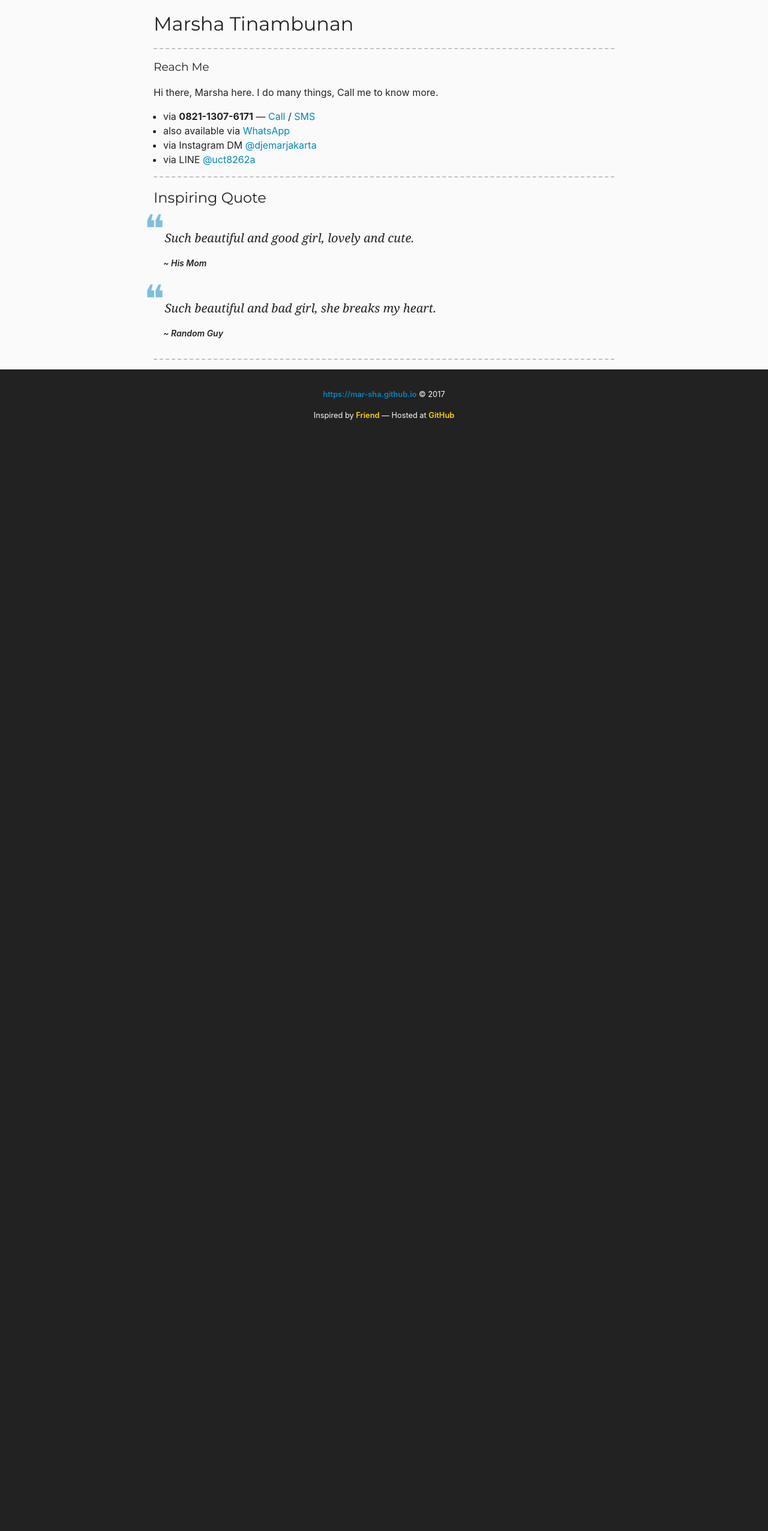
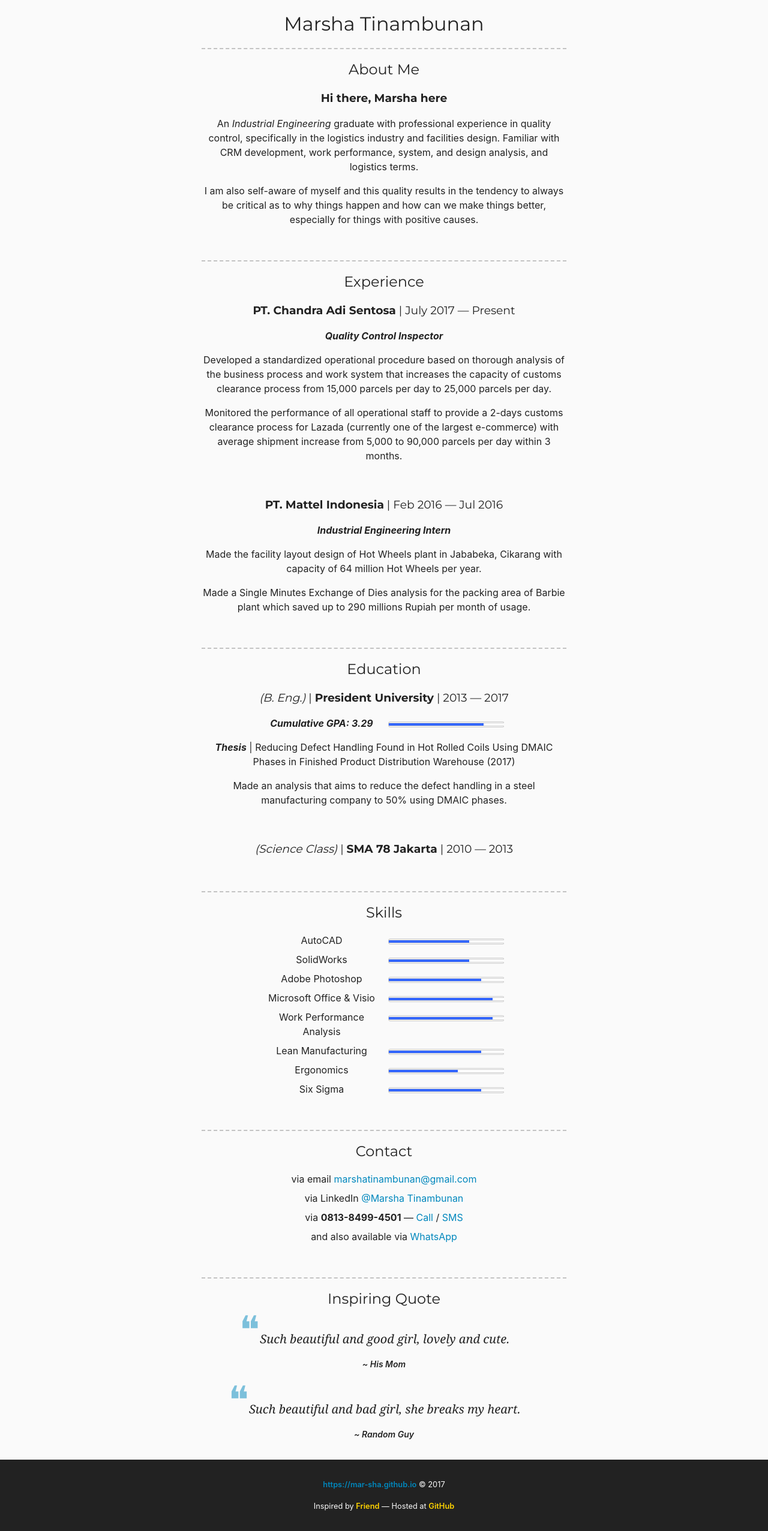
Before and after one commit to mar-sha/mar-sha, a Jekyll site: the page built from pages/html.index.md, in a window 1280 px wide. Shown: the whole page at 60% size. Built offline with Jekyll 4.4.1, drawn with Linux system fonts in a browser that asks for light colours; before the commit the page ends 900 px from its top, so only the background shows below that.

Commit message:
jekyll
- update content
- add form.css

```diff
--- /dev/null
+++ b/_sass/lib/_form.scss
@@ -0,0 +1,105 @@
+/* Form
+  =========================================================================== */
+.input-control + label .input-face, .input-control + .input-face, button, input, optgroup, select, textarea {
+  font-family: inherit; line-height: inherit; vertical-align: middle;
+  background: #fff; border: solid 1px #ccc;
+  border-radius: 3px; height: 1.75em;
+  max-width: 100%; width: 200px; padding: 1px 4px;
+  p > &, div > & { margin: -2px 0px; }
+  &:focus, &:active { border-color: #36f; box-shadow: 0 0 3px #36f; }
+}
+label { display: inline-block; max-width: 100%; }
+optgroup { font-size: small; }
+fieldset { border: solid 1px #ccc; min-width: inherit; border-radius: 3px; padding: 0 1em; }
+legend { margin: auto; padding: 0 .5em; }
+textarea { vertical-align: top; max-width: 100%; height: auto; resize: vertical; }
+
+[type=button], [type=reset], [type=submit], [type=image], button {
+   padding: 0 .5em; text-align: center;
+  color: #fff; background: #36f; border-color: transparent;
+  &:hover, &:focus, &:active { background: #03c; border-color: transparent; }
+}
+
+[type=image] { padding: 0; display: inline-block; }
+[type=file] { padding: 0; height: auto; font-size: .85em; background: transparent; border-color: transparent; }
+[type=checkbox], [type=radio]{ margin: 0 8px; width: auto; background: transparent; }
+.input-control {
+  &[type=file] {
+    position: absolute; bottom: 0; right: 0;
+    &:focus, &:active{
+      box-shadow: 0 0;
+      + label .input-face, + .input-face {
+        border-color: #36f; background: #cdf;
+      }
+    }
+    + label .input-face, + .input-face {
+      display: inline-block; background: #eee; min-height: 1.75em; padding: 1px .5em;
+      border: solid 1px #ccc; border-radius: 3px; text-align: center; font-weight: 600;
+      &:hover { border-color: #36f; background: #cdf; }
+      div { text-overflow: ellipsis; white-space: nowrap; overflow: hidden; text-align: left; }
+    }
+    &[multiple] { + label .input-face, + .input-face { height: auto; }}
+  }
+  &[type=checkbox], &[type=radio] {
+    position: absolute; height: 0; width: 0; border-color: transparent; opacity: 0; z-index: -1;
+      & + label .input-face,
+      & + .input-face {
+      display: inline-block; height: 1em; width: 1em; border-width: 2px; border-radius: 3px; margin: 6px;
+      &:after{
+        content: ''; position: absolute; margin: auto; height: .5em; width: .5em;
+        bottom: 0; right: 0; left: 0; top: 0; border-radius: 0;
+      }
+      &:hover { border-color: #36f; box-shadow: 0 0 3px #36f; }
+    }
+    &:focus, &:active { box-shadow: 0 0; & + label .input-face, & + .input-face { border-color: #36f; box-shadow: 0 0 3px #36f; } }
+    &:checked { & + label .input-face, & + .input-face { &:after{ background: #36f; } } }
+  }
+  &[type=radio] { & + label .input-face, & + .input-face { &, &:after{ border-radius: 50%; } } }
+}
+
+[type=range] {
+  -webkit-appearance: none; background: transparent; padding: 0;
+  border-color: transparent; box-shadow: 0 0 3px transparent;
+  &::-webkit-slider-runnable-track { border: 1px solid #ccc;width: 100%;height: 0; }
+  &::-moz-range-track { border: 1px solid #ccc;width: 100%;height: 0; }
+  &::-ms-track { border: 1px solid #ccc;width: 100%;height: 0; }
+  &::-webkit-slider-thumb {
+    &:hover { border-color: #36f; box-shadow: 0 0 3px #36f; }
+    border: 2px solid #ccc;width: 1em;height: 1em;border-radius: 50%;background: #fff; box-sizing: border-box;
+    -webkit-appearance: none;margin-top: -.5em;
+  }
+  &::-moz-range-thumb {
+    &:hover { border-color: #36f; box-shadow: 0 0 3px #36f; }
+    border: 2px solid #ccc;width: 1em;height: 1em;border-radius: 50%;background: #fff; box-sizing: border-box;
+  }
+  &::-ms-thumb {
+    &:hover { border-color: #36f; box-shadow: 0 0 3px #36f; }
+    border: 2px solid #ccc;width: 1em;height: 1em;border-radius: 50%;background: #fff; box-sizing: border-box;
+    margin-top: 0;
+  }
+  &:focus, &:active  {
+    border-color: transparent; box-shadow: 0 0 3px transparent;
+    &::-webkit-slider-thumb { box-shadow: 0 0 3px #36f; border-color: #36f; background: #36f; }
+    &::-moz-range-thumb { box-shadow: 0 0 3px #36f; border-color: #36f; background: #36f; }
+    &::-ms-thumb { box-shadow: 0 0 3px #36f; border-color: #36f; background: #36f; }
+  }
+}
+
+progress,
+meter {
+  max-width: 100%; width: 200px; height: 0.25em; margin: .75em 0; overflow: hidden;
+  background: #fff;border: 0;box-shadow: 0 0 0 1px #ccc;border-radius: 3px; vertical-align: middle;
+
+  &::-webkit-meter-bar {background: #fff; border: 0;box-shadow: 0 0 0 1px #ccc;}
+  &::-webkit-progress-bar {background: #fff; border: 0;box-shadow: 0 0 0 1px #ccc;}
+
+  &::-webkit-meter-optimum-value {background: #36f;}
+  &::-webkit-progress-value {background: #36f;}
+
+  &::-moz-meter-bar {background: #36f;}
+  &::-moz-progress-bar {background: #36f;}
+
+  &::-ms-meter-optimum-value {background: #36f;}
+  &::-ms-progress-value {background: #36f;}
+}
+progress{ margin-left: 4px; margin-right: 4px;}
--- a/_sass/theme.scss
+++ b/_sass/theme.scss
@@ -45,6 +45,7 @@ $on-lg:               960px !default;
 @import
   "lib/normalize",
   "lib/nprogress",
+  "lib/form",
   "lib/ratio",
   "lib/layout",
   "theme/base",
--- a/_sass/theme/_override.scss
+++ b/_sass/theme/_override.scss
@@ -276,6 +276,14 @@ table.responsive {
     }}
   }
 }
+.yellow {
+  section { background-color: $y-color; color: $dark-color; }
+  .inline-menu { color:$y-color; .active a { border-color:$y-color; }
+    li a { color: $y-color; &:active, &:focus, &:hover {
+      background-color:$y-color; color:$dark-color;
+    }}
+  }
+}
 
 .rotator {
   position: fixed;
--- a/pages/html.index.md
+++ b/pages/html.index.md
@@ -3,21 +3,107 @@ permalink:      /
 title:          Home
 menu_index:     0
 ---
-# Marsha Tinambunan[](# '{">":"find","tag":"main","className":"align-left"}')
+<style>
+main div.container { max-width: 640px; }
+progress, meter { height: 0.5em; }
+</style>
+# Marsha Tinambunan[](# '{">":"find","tag":"main","className":"align-center"}')
 
 ---
+## About Me
 
-### Reach Me
+### **Hi there, Marsha here**
 
-Hi there, Marsha here. I do many things, Call me to know more.
+An _Industrial Engineering_ graduate with professional experience in quality control,
+specifically in the logistics industry and facilities design. Familiar with
+CRM development, work performance, system, and design analysis, and logistics
+terms.
 
-- via **0821-1307-6171** — [Call][Call] / [SMS][SMS]
-- also available via [WhatsApp][WhatsApp]
-- via Instagram DM [@djemarjakarta][Instagram]
-- via LINE [@uct8262a][Line]
+I am also self-aware of myself and this quality results in the tendency to always be
+critical as to why things happen and how can we make things better, especially for
+things with positive causes.
+
+<br>
 
 ---
+## Experience
 
+### **PT. Chandra Adi Sentosa** | July 2017 — Present
+**_Quality Control Inspector_**
+
+Developed a standardized operational procedure based on thorough analysis
+of the business process and work system that increases the capacity of
+customs clearance process from 15,000 parcels per day to 25,000 parcels per
+day.
+
+Monitored the performance of all operational staff to provide a 2-days customs
+clearance process for Lazada (currently one of the largest e-commerce) with
+average shipment increase from 5,000 to 90,000 parcels per day within 3
+months.
+
+<br>
+
+### **PT. Mattel Indonesia** | Feb 2016 — Jul 2016
+**_Industrial Engineering Intern_**
+
+Made the facility layout design of Hot Wheels plant in Jababeka, Cikarang with
+capacity of 64 million Hot Wheels per year.
+
+Made a Single Minutes Exchange of Dies analysis for the packing area of Barbie
+plant which saved up to 290 millions Rupiah per month of usage.
+
+<br>
+
+---
+## Education
+
+### _(B. Eng.)_ | **President University** | 2013 — 2017
+
+|[](# '{">":"find","tag":"table","className":"responsive card"}')|
+|:--------------------------:|:------------------------------------------------------------------:|
+| **_Cumulative GPA: 3.29_** | <meter class="" value="3.29" min="0" max="4">3.29 out of 4</meter> |
+
+**_Thesis_** | Reducing Defect Handling Found in Hot Rolled Coils Using DMAIC Phases in
+Finished Product Distribution Warehouse (2017)
+
+Made an analysis that aims to reduce the defect handling in a steel manufacturing
+company to 50% using DMAIC phases.
+
+<br>
+
+### _(Science Class)_ | **SMA 78 Jakarta** | 2010 — 2013
+
+<br>
+
+---
+## Skills
+
+|[](# '{">":"find","tag":"table","className":"responsive card"}')|
+|:-------------------------:|:--------------------------------------------------------------:|
+|                   AutoCAD | <meter class="" value="7" min="0" max="10">7 out of 10</meter> |
+|                SolidWorks | <meter class="" value="7" min="0" max="10">7 out of 10</meter> |
+|           Adobe Photoshop | <meter class="" value="8" min="0" max="10">8 out of 10</meter> |
+|  Microsoft Office & Visio | <meter class="" value="9" min="0" max="10">9 out of 10</meter> |
+| Work Performance Analysis | <meter class="" value="9" min="0" max="10">9 out of 10</meter> |
+|        Lean Manufacturing | <meter class="" value="8" min="0" max="10">8 out of 10</meter> |
+|                Ergonomics | <meter class="" value="6" min="0" max="10">6 out of 10</meter> |
+|                 Six Sigma | <meter class="" value="8" min="0" max="10">8 out of 10</meter> |
+
+<br>
+
+---
+## Contact
+
+|[](# '{">":"find","tag":"table","className":"responsive card"}')|
+|:-----------------------------------------------------:|
+| via email <marshatinambunan@gmail.com>                |
+| via LinkedIn [@Marsha Tinambunan][LinkedIn]           |
+| via **0813-8499-4501** — [Call][Call] / [SMS][SMS]    |
+| and also available via [WhatsApp][WhatsApp]           |
+
+<br>
+
+---
 ## Inspiring Quote
 
 > Such beautiful and good girl, lovely and cute.
@@ -28,10 +114,9 @@ Hi there, Marsha here. I do many things, Call me to know more.
 >
 > ~ Random Guy
 
----
-
-[WhatsApp]:     https://api.whatsapp.com/send?phone=6282113076171&text=Hi%20Marsha%2C%20how%20are%20you%3F
-[Call]:         tel:+6282113076171
-[SMS]:          sms:+6282113076171
+[LinkedIn]:     https://www.linkedin.com/in/marsha-tinambunan-117b11b9/
+[WhatsApp]:     https://api.whatsapp.com/send?phone=6281384994501&text=Hi%20Marsha%2C%20how%20are%20you%3F
+[Call]:         tel:+6281384994501
+[SMS]:          sms:+6281384994501
 [Instagram]:    https://www.instagram.com/djemarjakarta/
 [Line]:         https://line.me/ti/p/@uct8262a
```
